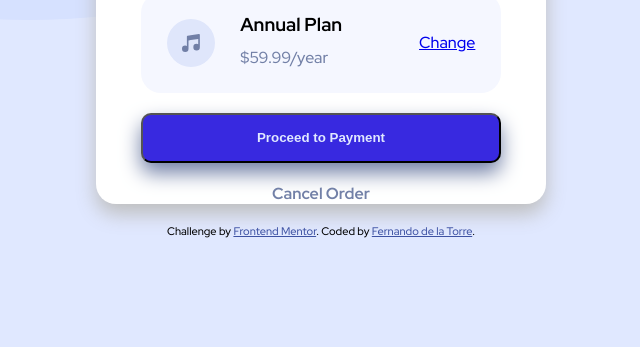
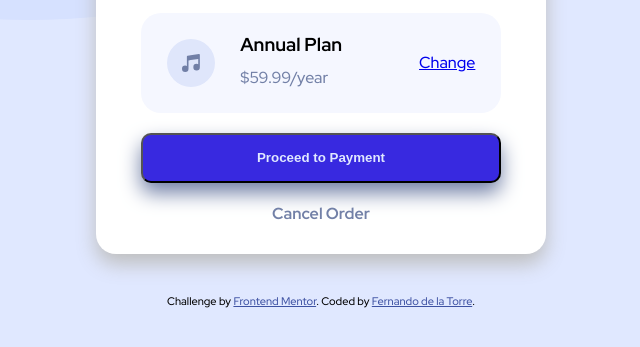
Before and after one commit to FernandoDLT/order-summary-component-main, a plain HTML site: page index.html in a window 1280 px wide. Shown: the part 417-764 px from the top of the page, without its empty margins (319-959 px from the left). Drawn offline with Linux system fonts and the light colour scheme.

Commit message:
fixed padding, margin, attribute

```diff
--- a/index.html
+++ b/index.html
@@ -10,17 +10,6 @@
 
   <title>Frontend Mentor | Order summary card</title>
 
-  <!-- Feel free to remove these styles or customise in your own stylesheet 👍 -->
-  <style>
-
-    .attribution {
-      font-size:
-      11px; text-align: center;
-    }
-    .attribution a {
-      color: hsl(228, 45%, 44%);
-    }
-  </style>
 </head>
 <body>
   <div class="card">
--- a/style.scss
+++ b/style.scss
@@ -19,10 +19,11 @@ body {
 
     .card {
         max-width: 450px;
-        margin: 20px auto;
+        margin: 40px auto;
         border-radius: 20px;
         box-shadow: 0px 10px 20px rgb(190, 190, 190);
         background-color: white;
+        padding-bottom: 30px;
         .img img{
             border-radius: 20px 20px 0px 0px;
         }
@@ -91,9 +92,16 @@ body {
             }
             text-decoration: none;
         }
-        .attribution {
-            margin-top: 20px;
-        }
+    }
+    .attribution {
+        margin-top: 20px;
+        font-size: 11px;
+        text-align: center;
+        padding-bottom: 50px;
+    }
+
+    .attribution a {
+        color: hsl(228, 45%, 44%);
     }
 }
 
@@ -109,4 +117,7 @@ body {
             }
         }
     }
+    .attribution {
+        padding-bottom: 20px;
+    }
 }
```
Also changed, not shown: style.css, 1 other file.
